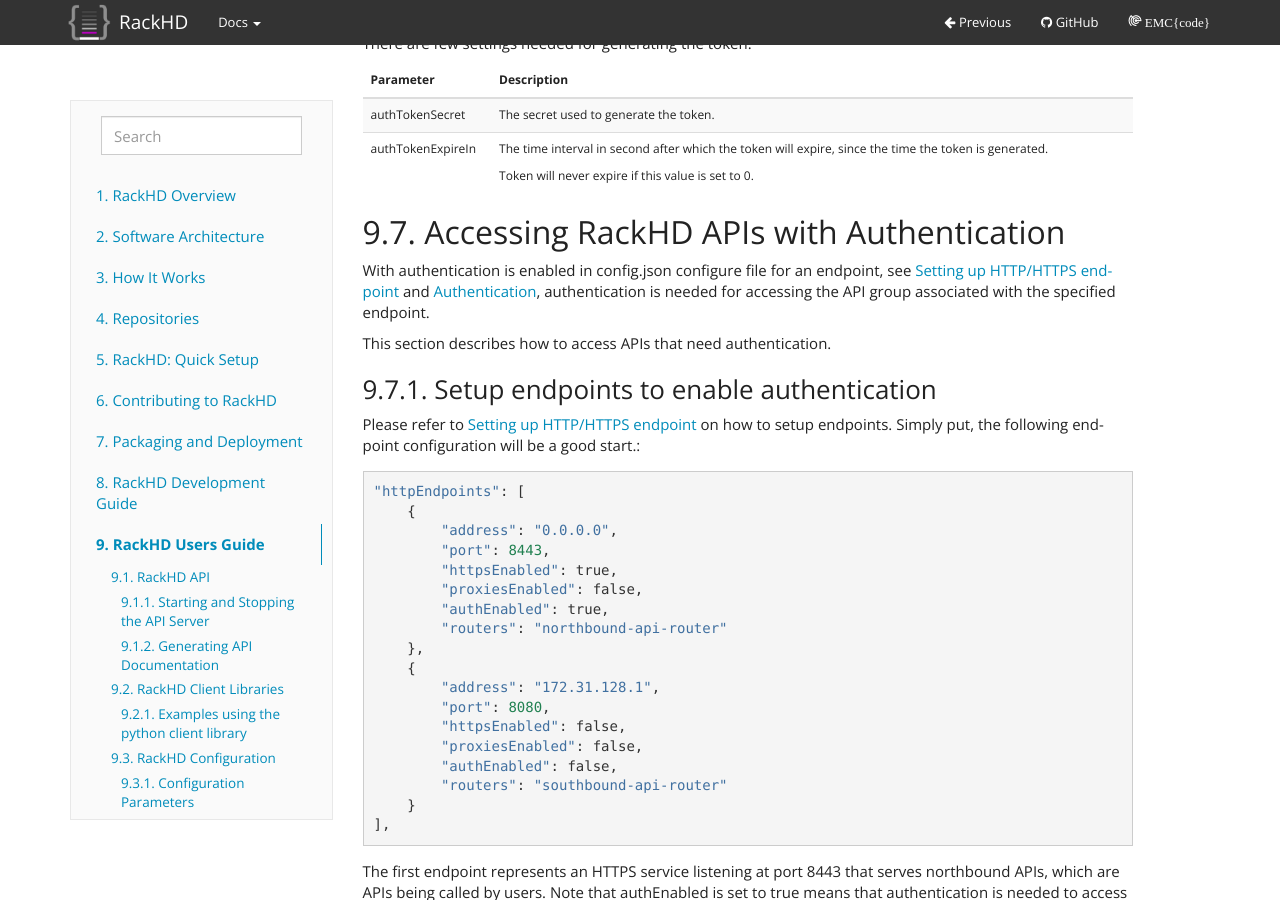
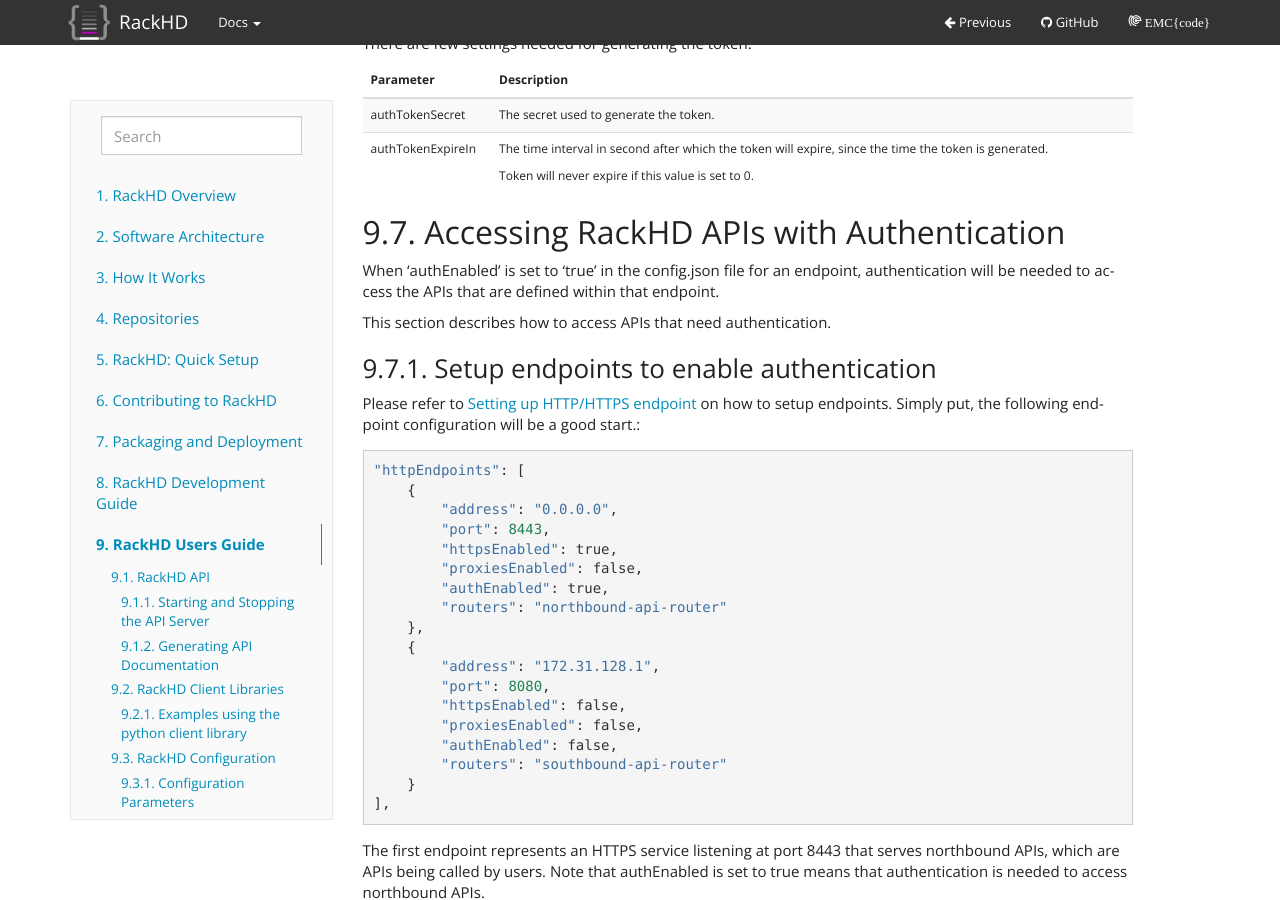
Before and after one commit to RackHD/docs, a Sphinx documentation site: the page built from docs/rackhd/index.rst, in a window 1280 px wide and 900 px high, scrolled down 8370 px. Built offline with Sphinx 7.4.7, drawn with Linux system fonts in a browser that asks for light colours.

Commit message:
Modify the first paragraph and add a new line at the end of the file

```diff
--- a/docs/rackhd/authentication.rst
+++ b/docs/rackhd/authentication.rst
@@ -1,9 +1,8 @@
 Accessing RackHD APIs with Authentication
 -----------------------------------------
 
-With authentication is enabled in config.json configure file for an endpoint,
-see `Setting up HTTP/HTTPS endpoint`_ and `Authentication`_, authentication is needed for
-accessing the API group associated with the specified endpoint.
+When 'authEnabled' is set to 'true' in the config.json file for an endpoint, authentication
+will be needed to access the APIs that are defined within that endpoint.
 
 This section describes how to access APIs that need authentication.
 
```
